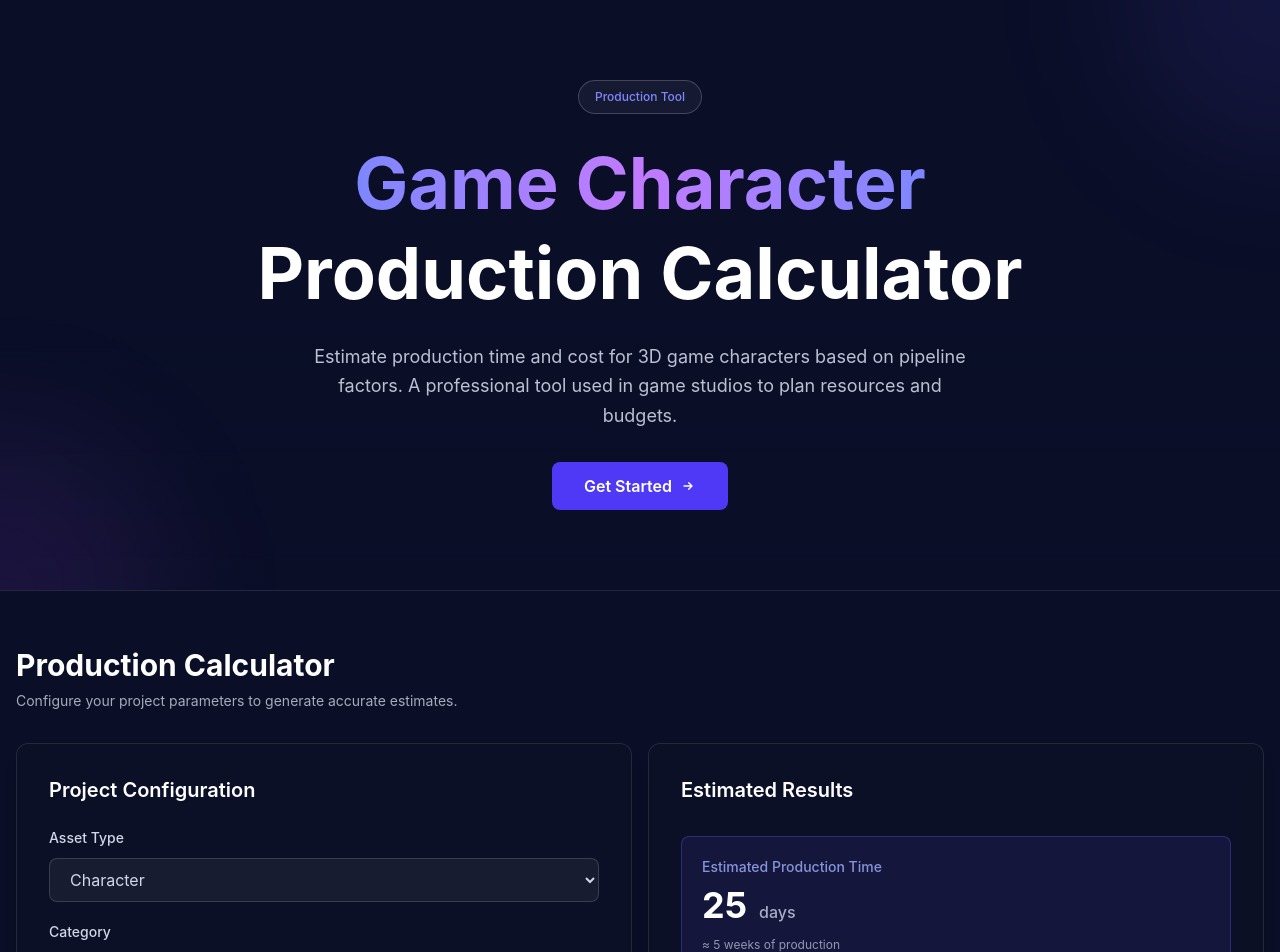
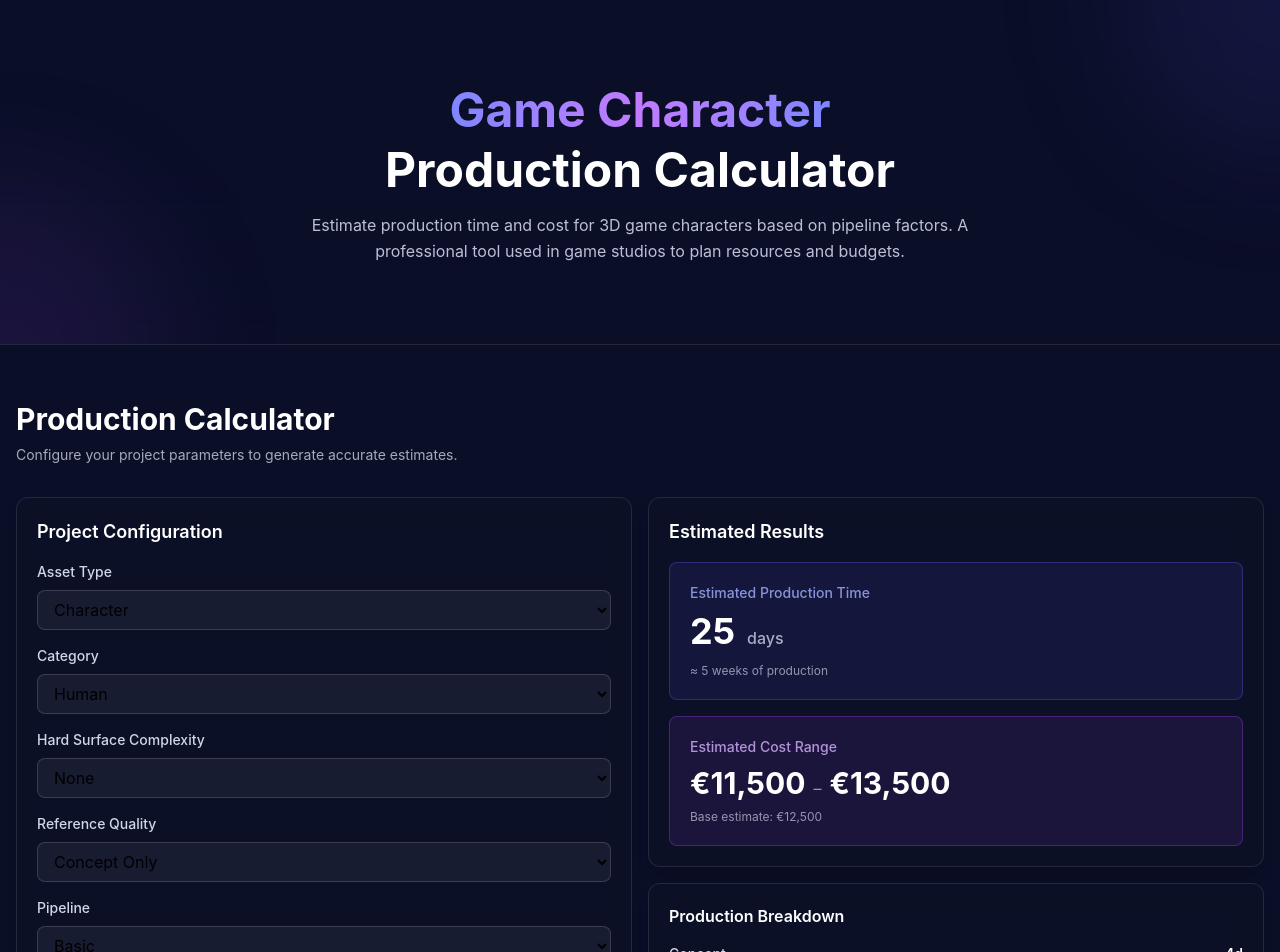
Before and after one commit to aleksasandre/new, a Next.js app: page / in a window 1280 px wide. Shown: the top 952 px of the page. Built offline with nearby package versions, Linux system fonts and the light colour scheme.

Commit message:
refactor: update hero component and input form styles, reduce padding and adjust text sizes
Co-authored-by: aleksasandre <298023477+aleksasandre@users.noreply.github.com>

```diff
--- a/components/hero.tsx
+++ b/components/hero.tsx
@@ -8,38 +8,15 @@ export function Hero() {
       </div>
 
       <div className="relative mx-auto max-w-4xl text-center">
-        <div className="mb-6 inline-flex items-center gap-2 rounded-full border border-white/20 bg-white/5 px-4 py-2 backdrop-blur-sm">
-          <span className="text-xs font-medium text-indigo-400">Production Tool</span>
-        </div>
-
-        <h1 className="mb-6 text-4xl font-bold leading-tight text-white sm:text-5xl md:text-6xl lg:text-7xl">
+        <h1 className="mb-3 text-3xl font-bold leading-tight text-white sm:text-4xl md:text-5xl">
           <span className="gradient-text">Game Character</span>
           <br />
           <span>Production Calculator</span>
         </h1>
 
-        <p className="mx-auto mb-8 max-w-2xl text-lg text-foreground/80 leading-relaxed">
+        <p className="mx-auto max-w-2xl text-base text-foreground/80 leading-relaxed">
           Estimate production time and cost for 3D game characters based on pipeline factors. A professional tool used in game studios to plan resources and budgets.
         </p>
-
-        <div className="flex flex-col items-center justify-center gap-4 sm:flex-row">
-          <button className="inline-flex items-center gap-2 rounded-lg bg-indigo-600 px-8 py-3 font-semibold text-white transition-all duration-200 hover:bg-indigo-700 hover:shadow-lg hover:shadow-indigo-500/20">
-            Get Started
-            <svg
-              className="h-4 w-4"
-              fill="none"
-              stroke="currentColor"
-              viewBox="0 0 24 24"
-            >
-              <path
-                strokeLinecap="round"
-                strokeLinejoin="round"
-                strokeWidth={2}
-                d="M13 7l5 5m0 0l-5 5m5-5H6"
-              />
-            </svg>
-          </button>
-        </div>
       </div>
     </section>
   )
--- a/components/input-form.tsx
+++ b/components/input-form.tsx
@@ -76,21 +76,21 @@ export function InputForm({ formData, onChange }: InputFormProps) {
 
   return (
     <div className="rounded-xl bg-card/30 border border-white/10 backdrop-blur-md shadow-lg">
-      <div className="p-6 sm:p-8">
-        <h3 className="mb-6 text-xl font-semibold text-white">
+      <div className="p-4 sm:p-5">
+        <h3 className="mb-4 text-lg font-semibold text-white">
           Project Configuration
         </h3>
 
-        <div className="space-y-5">
+        <div className="space-y-4">
           {formFields.map((field) => (
             <div key={field.name}>
-              <label className="mb-2.5 block text-sm font-medium text-foreground/90">
+              <label className="mb-2 block text-sm font-medium text-foreground/90">
                 {field.label}
               </label>
               <select
                 value={formData[field.name] || ''}
                 onChange={(e) => handleChange(field.name, e.target.value)}
-                className="w-full rounded-lg border border-white/15 bg-white/5 px-4 py-2.5 text-foreground/90 transition-all duration-200 hover:bg-white/10 hover:border-white/25 focus:outline-none focus:ring-2 focus:ring-indigo-500/50 focus:border-indigo-500/50"
+                className="w-full rounded-lg border border-white/15 bg-white/5 px-3 py-2 text-black transition-all duration-200 hover:bg-white/10 hover:border-white/25 focus:outline-none focus:ring-2 focus:ring-indigo-500/50 focus:border-indigo-500/50"
               >
                 {field.options.map((option) => (
                   <option key={option} value={option}>
--- a/components/results-panel.tsx
+++ b/components/results-panel.tsx
@@ -34,10 +34,10 @@ export function ResultsPanel({ results, onCalculate }: ResultsPanelProps) {
   // If not hydrated yet or no results, show initial state
   if (!isHydrated || !displayResults) {
     return (
-      <div className="rounded-xl bg-card/30 border border-white/10 backdrop-blur-md shadow-lg flex flex-col items-center justify-center p-6 sm:p-8 min-h-[600px]">
-        <div className="mb-8 rounded-full bg-gradient-to-br from-indigo-500/20 to-purple-500/20 p-4">
+      <div className="rounded-xl bg-card/30 border border-white/10 backdrop-blur-md shadow-lg flex flex-col items-center justify-center p-4 sm:p-5 min-h-[500px]">
+        <div className="mb-6 rounded-full bg-gradient-to-br from-indigo-500/20 to-purple-500/20 p-3">
           <svg
-            className="h-12 w-12 text-indigo-400"
+            className="h-10 w-10 text-indigo-400"
             fill="none"
             stroke="currentColor"
             viewBox="0 0 24 24"
@@ -50,15 +50,15 @@ export function ResultsPanel({ results, onCalculate }: ResultsPanelProps) {
             />
           </svg>
         </div>
-        <h3 className="mb-3 text-xl font-semibold text-white text-center">
+        <h3 className="mb-2 text-lg font-semibold text-white text-center">
           Production Estimate
         </h3>
-        <p className="mb-8 text-center text-foreground/70 max-w-xs">
+        <p className="mb-6 text-center text-foreground/70 max-w-xs text-sm">
           Configure your project parameters and click Calculate to generate detailed production estimates.
         </p>
         <button
           onClick={onCalculate}
-          className="inline-flex items-center gap-2 rounded-lg bg-gradient-to-r from-indigo-600 to-purple-600 px-6 py-3 font-semibold text-white transition-all duration-200 hover:from-indigo-700 hover:to-purple-700 hover:shadow-lg hover:shadow-indigo-500/30"
+          className="inline-flex items-center gap-2 rounded-lg bg-gradient-to-r from-indigo-600 to-purple-600 px-5 py-2 text-sm font-semibold text-white transition-all duration-200 hover:from-indigo-700 hover:to-purple-700 hover:shadow-lg hover:shadow-indigo-500/30"
         >
           Calculate
           <svg
@@ -80,14 +80,14 @@ export function ResultsPanel({ results, onCalculate }: ResultsPanelProps) {
   }
 
   return (
-    <div className="space-y-5">
+    <div className="space-y-4">
       {/* Main Results Card */}
-      <div className="rounded-xl bg-card/30 border border-white/10 backdrop-blur-md shadow-lg p-6 sm:p-8">
-        <h3 className="mb-8 text-xl font-semibold text-white">
+      <div className="rounded-xl bg-card/30 border border-white/10 backdrop-blur-md shadow-lg p-4 sm:p-5">
+        <h3 className="mb-4 text-lg font-semibold text-white">
           Estimated Results
         </h3>
 
-        <div className="space-y-6">
+        <div className="space-y-4">
           {/* Time Estimate */}
           <div className="rounded-lg border border-indigo-500/30 bg-indigo-500/10 p-5">
             <p className="mb-2 text-sm font-medium text-indigo-300/80">
@@ -126,8 +126,8 @@ export function ResultsPanel({ results, onCalculate }: ResultsPanelProps) {
       </div>
 
       {/* Production Breakdown */}
-      <div className="rounded-xl bg-card/30 border border-white/10 backdrop-blur-md shadow-lg p-6 sm:p-8">
-        <h4 className="mb-5 text-base font-semibold text-white">
+      <div className="rounded-xl bg-card/30 border border-white/10 backdrop-blur-md shadow-lg p-4 sm:p-5">
+        <h4 className="mb-4 text-base font-semibold text-white">
           Production Breakdown
         </h4>
 
```
